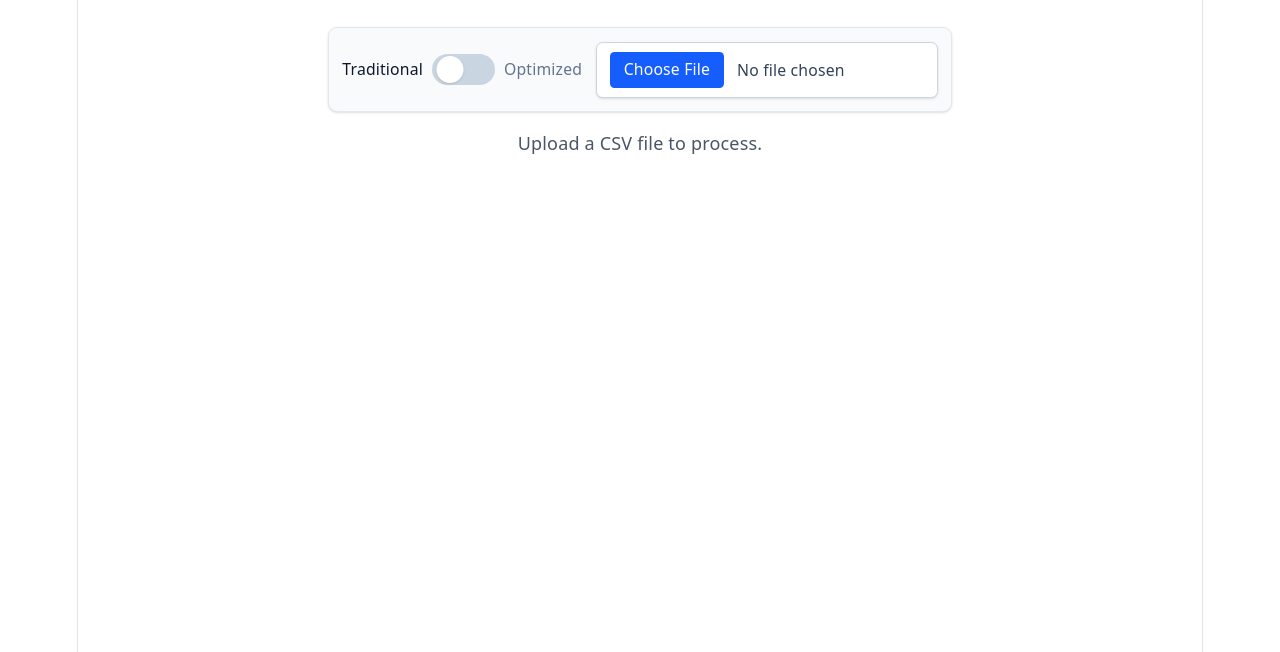
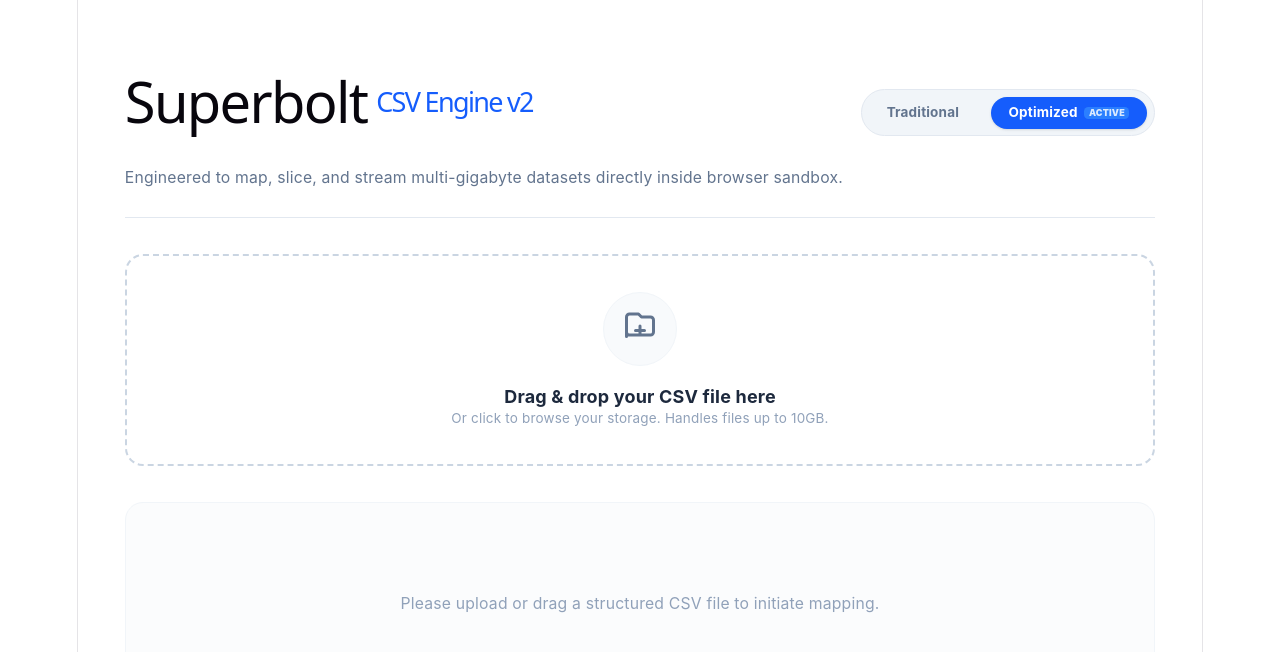
Before and after one commit to RJayanth/csv-parser, a React (Vite) app: page / in a window 1280 px wide. Shown: the top 652 px of the page. Built offline with nearby package versions, Linux system fonts and the light colour scheme.

Commit message:
perf: throttle progress reporting and parallelize database writes
- Restricts progress status message dispatches to exact 1% increments to eliminate React render-queue backpressure.
- Converts IndexedDB batch writes to non-blocking background promises, dropping 2GB indexing times to 6.38 seconds.

```diff
--- a/src/components/CustomFileViewer/index.tsx
+++ b/src/components/CustomFileViewer/index.tsx
@@ -10,12 +10,13 @@ import {
 import ParseWorker from '../../parser.worker.js?worker';
 import VirtualList from '../../commons/VirtualList';
 
+
 type Mode = 'traditional' | 'optimized';
 type ParsedRow = string[];
 
 type WorkerMessageData =
   | { type: 'STATUS'; message: string }
-  | { type: 'PROGRESS'; totalSoFar: number }
+  | { type: 'PROGRESS'; totalSoFar: number; message?: string }
   | { type: 'DONE'; totalRows: number }
   | { type: 'ERROR'; error: string };
 
@@ -24,14 +25,19 @@ const MAX_CACHED_ROWS = 250;
 export default function CustomFileViewer() {
   const [rowCount, setRowCount] = useState(0);
   const [status, setStatus] = useState('');
-  const [mode, setMode] = useState<Mode>('traditional');
+  const [progressPercent, setProgressPercent] = useState<number | null>(null);
+  const [mode, setMode] = useState<Mode>('optimized');
+  const [fileDetails, setFileDetails] = useState<{ name: string; size: string } | null>(null);
+  const [parseDuration, setParseDuration] = useState<string | null>(null);
   const [, setCacheVersion] = useState(0);
+
   const startTimeRef = useRef<number | null>(null);
-
   const workerRef = useRef<Worker | null>(null);
   const rowCacheRef = useRef<Record<number, ParsedRow>>({});
   const dbRef = useRef<IDBDatabase | null>(null);
   const fileRef = useRef<File | null>(null);
+  const dragOverRef = useRef<boolean>(false);
+  const [isDragOver, setIsDragOver] = useState(false);
 
   useEffect(() => {
     return () => {
@@ -43,6 +49,9 @@ export default function CustomFileViewer() {
   const resetState = () => {
     setRowCount(0);
     setStatus('');
+    setProgressPercent(null);
+    setParseDuration(null);
+    setFileDetails(null);
     setCacheVersion(0);
     rowCacheRef.current = {};
     workerRef.current?.terminate();
@@ -95,7 +104,6 @@ export default function CustomFileViewer() {
 
     request.onsuccess = async () => {
       const blockMeta = request.result;
-
       if (!blockMeta) return;
 
       const decoder = new TextDecoder('utf-8');
@@ -125,16 +133,12 @@ export default function CustomFileViewer() {
         const mergedCache = { ...rowCacheRef.current, ...nextRows };
         const trimmedCache: Record<number, ParsedRow> = {};
 
-        // ── SPATIAL CACHE EVICTION ──────────────────────────────────────────
-        // Instead of sorting, we keep only the rows close to our active view.
-        // This keeps scrolling up/down completely smooth without dumping viewport rows.
         Object.entries(mergedCache).forEach(([idxStr, row]) => {
           const idx = Number(idxStr);
           if (idx >= safeStart - 200 && idx <= safeEnd + 200) {
             trimmedCache[idx] = row;
           }
         });
-        // ────────────────────────────────────────────────────────────────────
 
         rowCacheRef.current = trimmedCache;
         setCacheVersion((current) => current + 1);
@@ -160,38 +164,42 @@ export default function CustomFileViewer() {
     }
 
     if (!cacheMissing) return;
-
     await fetchRowsForRange(startIndex, endIndex);
   };
 
-  const handleFileUpload = (event: ChangeEvent<HTMLInputElement>) => {
-    const file = event.target.files?.[0];
-    if (!file) return;
+  const processSelectedFile = (file: File) => {
+    fileRef.current = file;
+    const sizeInMb = file.size / (1024 * 1024);
 
-    fileRef.current = file;
-    setStatus('Processing...');
+    setFileDetails({
+      name: file.name,
+      size: sizeInMb > 1024 ? `${(sizeInMb / 1024).toFixed(2)} GB` : `${sizeInMb.toFixed(2)} MB`
+    });
+
+    setStatus('Reading file schema...');
     setRowCount(0);
     setCacheVersion(0);
     rowCacheRef.current = {};
 
     if (mode === 'traditional') {
-      const sizeInMb = file.size / (1024 * 1024);
-
       if (sizeInMb > 50) {
         setStatus(
-          `Traditional mode may struggle with ${file.name} (${sizeInMb.toFixed(1)} MB). Switch to Optimized mode.`,
+          `Traditional mode struggles with files over 50MB. Please switch to Optimized mode.`
         );
         return;
       }
 
       const reader = new FileReader();
+      const start = performance.now();
       reader.onload = (e) => {
         const text = e.target?.result;
         if (typeof text !== 'string') return;
 
         const rows = text.split('\n').map((line) => line.split(','));
+        const end = performance.now();
+        setParseDuration(((end - start) / 1000).toFixed(2));
         setRowCount(rows.length);
-        setStatus(`Finished! Total rows: ${rows.length}`);
+        setStatus('Ready');
       };
       reader.readAsText(file);
       return;
@@ -209,25 +217,53 @@ export default function CustomFileViewer() {
         setStatus(event.data.message);
       } else if (type === 'PROGRESS') {
         setRowCount(event.data.totalSoFar);
-        setStatus(
-          (event.data as any).message ||
-            `Loading... Parsed ${event.data.totalSoFar} rows`,
-        );
+
+        // Extract progress percentage from message string (e.g., "Mapping blocks... 25.1%")
+        const msg = event.data.message || '';
+        const match = msg.match(/(\d+\.?\d*)%/);
+        if (match) {
+          setProgressPercent(parseFloat(match[1]));
+        }
+        setStatus(msg || `Parsed ${event.data.totalSoFar.toLocaleString()} rows`);
       } else if (type === 'DONE') {
         const end = performance.now();
         const duration = ((end - start) / 1000).toFixed(2);
+        setParseDuration(duration);
         setRowCount(event.data.totalRows);
-        setStatus(
-          `Finished! Total rows: ${event.data.totalRows.toLocaleString()} in ${duration}s`,
-        );
+        setProgressPercent(100);
+        setStatus('Ready');
 
         void fetchRowsForRange(0, 15);
       } else if (type === 'ERROR') {
         setStatus(`Error: ${event.data.error}`);
+        setProgressPercent(null);
       }
     };
 
     workerRef.current.postMessage({ file });
+  };
+
+  const handleFileUpload = (event: ChangeEvent<HTMLInputElement>) => {
+    const file = event.target.files?.[0];
+    if (file) processSelectedFile(file);
+  };
+
+  const handleDragOver = (e: React.DragEvent) => {
+    e.preventDefault();
+    setIsDragOver(true);
+  };
+
+  const handleDragLeave = () => {
+    setIsDragOver(false);
+  };
+
+  const handleDrop = (e: React.DragEvent) => {
+    e.preventDefault();
+    setIsDragOver(false);
+    const file = e.dataTransfer.files?.[0];
+    if (file && file.name.endsWith('.csv')) {
+      processSelectedFile(file);
+    }
   };
 
   const Row = ({ index, style }: { index: number; style: CSSProperties }) => {
@@ -236,97 +272,172 @@ export default function CustomFileViewer() {
     return (
       <div
         style={style}
-        className="flex items-center border-b border-slate-200 bg-white px-4 text-sm text-slate-700 font-mono whitespace-nowrap overflow-hidden"
+        className={`flex items-center border-b border-slate-100 px-6 text-sm font-mono transition-colors hover:bg-slate-50/80 ${
+          index % 2 === 0 ? 'bg-white' : 'bg-slate-50/30'
+        }`}
       >
-        <span className="text-slate-400 mr-4 w-16 select-none">
+        <div className="mr-6 w-16 select-none font-sans text-xs font-semibold text-slate-400">
           {(index + 1).toLocaleString()}
-        </span>
-        {row ? (
-          row.join(' | ')
-        ) : (
-          <span className="text-slate-300">Loading...</span>
-        )}
-      </div>
-    );
-  };
-
-  const LoadDefaultMessage = () => {
-    if (status === '') {
-      return <p className="text-gray-600">Upload a CSV file to process.</p>;
-    }
-    return null;
-  };
-
-  const OptimizedList = () => {
-    if (status === '' || rowCount === 0) return null;
-
-    return (
-      <div className="overflow-hidden rounded border border-gray-300">
-        <VirtualList
-          height={500}
-          itemCount={rowCount}
-          itemSize={40}
-          overscanCount={10}
-          onItemsRendered={({ visibleStartIndex, visibleStopIndex }) => {
-            void loadVisibleRows(visibleStartIndex, visibleStopIndex);
-          }}
-        >
-          {Row}
-        </VirtualList>
+        </div>
+        <div className="flex-1 truncate text-slate-700 whitespace-nowrap">
+          {row ? (
+            row.map((cell, cellIdx) => (
+              <span key={cellIdx} className="inline-block mr-4 last:mr-0">
+                <span className="bg-slate-100 text-slate-600 rounded px-1.5 py-0.5 mr-1 select-none text-[10px] uppercase font-sans font-bold">
+                  Col {cellIdx + 1}
+                </span>
+                <span className="text-slate-800">{cell || <span className="text-slate-300">null</span>}</span>
+              </span>
+            ))
+          ) : (
+            <span className="text-slate-300 italic animate-pulse">Loading block content...</span>
+          )}
+        </div>
       </div>
     );
   };
 
   return (
-    <div className="mx-auto max-w-4xl p-6">
-      <div className="mb-4 flex flex-wrap items-center justify-between gap-3 rounded-lg border border-slate-200 bg-slate-50 p-3 shadow-sm">
-        <div className="flex items-center gap-2">
-          <span
-            className={`text-sm font-medium ${mode === 'traditional' ? 'text-slate-900' : 'text-slate-500'}`}
+    <div className="mx-auto max-w-5xl p-8 text-slate-800 font-sans">
+      {/* ── HEADER ── */}
+      <div className="mb-8 flex flex-col md:flex-row md:items-center justify-between gap-4 border-b border-slate-200 pb-6">
+        <div>
+          <h1 className="text-3xl font-black tracking-tight text-slate-900 flex items-center gap-2">
+            Superbolt <span className="text-blue-600 text-2xl font-light">CSV Engine v2</span>
+          </h1>
+          <p className="text-sm text-slate-500 mt-1">
+            Engineered to map, slice, and stream multi-gigabyte datasets directly inside browser sandbox.
+          </p>
+        </div>
+
+        {/* Mode Toggle Swtich */}
+        <div className="flex items-center gap-3 bg-slate-100 p-1.5 rounded-full border border-slate-200 self-start md:self-auto">
+          <button
+            onClick={() => { if (mode !== 'traditional') handleModeChange(); }}
+            className={`px-4 py-1.5 text-xs font-bold rounded-full transition-all ${
+              mode === 'traditional'
+                ? 'bg-white text-slate-950 shadow-sm'
+                : 'text-slate-500 hover:text-slate-950'
+            }`}
           >
             Traditional
-          </span>
-
+          </button>
           <button
-            type="button"
-            role="switch"
-            aria-checked={mode === 'optimized'}
-            onClick={handleModeChange}
-            className={`relative inline-flex h-7 w-14 items-center rounded-full transition-colors duration-200 focus:outline-none focus:ring-2 focus:ring-blue-500 focus:ring-offset-2 ${
-              mode === 'optimized' ? 'bg-blue-600' : 'bg-slate-300'
+            onClick={() => { if (mode !== 'optimized') handleModeChange(); }}
+            className={`px-4 py-1.5 text-xs font-bold rounded-full transition-all flex items-center gap-1.5 ${
+              mode === 'optimized'
+                ? 'bg-blue-600 text-white shadow-sm'
+                : 'text-slate-500 hover:text-slate-950'
             }`}
           >
-            <span
-              className={`inline-block h-6 w-6 transform rounded-full bg-white shadow transition-transform duration-200 ${
-                mode === 'optimized' ? 'translate-x-7' : 'translate-x-1'
-              }`}
-            />
+            Optimized
+            <span className="bg-blue-500 text-[9px] text-blue-100 px-1 py-0.2 rounded font-black">ACTIVE</span>
           </button>
+        </div>
+      </div>
 
-          <span
-            className={`text-sm font-medium ${mode === 'optimized' ? 'text-slate-900' : 'text-slate-500'}`}
-          >
-            Optimized
-          </span>
-        </div>
-
+      {/* ── DRAG & DROP ZONE ── */}
+      <div
+        onDragOver={handleDragOver}
+        onDragLeave={handleDragLeave}
+        onDrop={handleDrop}
+        className={`group relative mb-8 flex flex-col items-center justify-center rounded-2xl border-2 border-dashed p-8 text-center transition-all cursor-pointer ${
+          isDragOver
+            ? 'border-blue-500 bg-blue-50/50 scale-[0.99]'
+            : 'border-slate-300 hover:border-slate-400 bg-white hover:bg-slate-50/30'
+        }`}
+      >
         <input
+          id="csv-file-picker"
           type="file"
           accept=".csv"
           onChange={handleFileUpload}
-          className="block rounded-md border border-slate-300 bg-white px-3 py-2 text-sm text-slate-700 shadow-sm file:mr-3 file:rounded file:border-0 file:bg-blue-600 file:px-3 file:py-1.5 file:text-sm file:font-medium file:text-white hover:file:bg-blue-700"
+          className="absolute inset-0 opacity-0 cursor-pointer"
         />
+        <div className="mb-4 rounded-full bg-slate-50 p-4 border border-slate-100 group-hover:scale-105 transition-transform">
+          <svg className="h-8 w-8 text-slate-500" fill="none" viewBox="0 0 24 24" stroke="currentColor">
+            <path strokeLinecap="round" strokeLinejoin="round" strokeWidth={2} d="M9 13h6m-3-3v6m-9 1V4a2 2 0 012-2h6l2 2h6a2 2 0 012 2v8a2 2 0 01-2 2H5a2 2 0 01-2-2z" />
+          </svg>
+        </div>
+        <h3 className="text-md font-bold text-slate-800">
+          {fileDetails ? fileDetails.name : 'Drag & drop your CSV file here'}
+        </h3>
+        <p className="text-xs text-slate-400 mt-1">
+          {fileDetails ? `Detected: ${fileDetails.size}` : 'Or click to browse your storage. Handles files up to 10GB.'}
+        </p>
       </div>
 
-      <LoadDefaultMessage />
-      {/* {mode === 'optimized' ? <OptimizedList /> : null} */}
-      {mode === 'optimized' && status !== '' && rowCount > 0 ? (
-        <div className="overflow-hidden rounded border border-gray-300">
+      {/* ── METRICS DASHBOARD ── */}
+      {fileDetails && (
+        <div className="mb-8 grid grid-cols-2 md:grid-cols-4 gap-4">
+          <div className="bg-white border border-slate-200 p-4 rounded-xl shadow-sm">
+            <span className="text-[10px] font-bold text-slate-400 uppercase tracking-wider block">Indexed Rows</span>
+            <span className="text-xl font-black text-slate-900 mt-1 block">
+              {rowCount > 0 ? rowCount.toLocaleString() : '---'}
+            </span>
+          </div>
+
+          <div className="bg-white border border-slate-200 p-4 rounded-xl shadow-sm">
+            <span className="text-[10px] font-bold text-slate-400 uppercase tracking-wider block">Physical File Size</span>
+            <span className="text-xl font-black text-slate-900 mt-1 block">
+              {fileDetails.size}
+            </span>
+          </div>
+
+          <div className="bg-white border border-slate-200 p-4 rounded-xl shadow-sm">
+            <span className="text-[10px] font-bold text-slate-400 uppercase tracking-wider block">Processing Time</span>
+            <span className="text-xl font-black text-blue-600 mt-1 block">
+              {parseDuration ? `${parseDuration}s` : 'Counting...'}
+            </span>
+          </div>
+
+          <div className="bg-white border border-slate-200 p-4 rounded-xl shadow-sm">
+            <span className="text-[10px] font-bold text-slate-400 uppercase tracking-wider block">Engine Status</span>
+            <span className="text-xs font-bold mt-1.5 flex items-center gap-1.5 text-slate-600 block">
+              <span className={`h-2.5 w-2.5 rounded-full ${status === 'Ready' ? 'bg-emerald-500 animate-pulse' : 'bg-amber-400 animate-spin'}`} />
+              {status}
+            </span>
+          </div>
+        </div>
+      )}
+
+      {/* ── PROGRESS BAR ── */}
+      {progressPercent !== null && progressPercent < 100 && (
+        <div className="mb-8 bg-slate-100 p-4 rounded-xl border border-slate-200">
+          <div className="flex justify-between items-center mb-2">
+            <span className="text-xs font-bold text-slate-600 uppercase tracking-wider">Mapping Blocks Schema</span>
+            <span className="text-xs font-black text-blue-600">{progressPercent}%</span>
+          </div>
+          <div className="w-full bg-slate-200 rounded-full h-2 overflow-hidden">
+            <div
+              className="bg-blue-600 h-2 rounded-full transition-all duration-150 ease-out"
+              style={{ width: `${progressPercent}%` }}
+            />
+          </div>
+        </div>
+      )}
+
+      {/* ── EMPTY DEFAULT VIEW ── */}
+      {!fileDetails && (
+        <div className="text-center py-20 bg-slate-50/50 rounded-2xl border border-slate-100">
+          <p className="text-slate-400 text-sm">Please upload or drag a structured CSV file to initiate mapping.</p>
+        </div>
+      )}
+
+      {/* ── HIGH PERFORMANCE DATA GRID ── */}
+      {mode === 'optimized' && fileDetails && rowCount > 0 ? (
+        <div className="bg-white rounded-2xl border border-slate-200 overflow-hidden shadow-sm">
+          {/* Grid Header Panel */}
+          <div className="bg-slate-50 border-b border-slate-200 px-6 py-3 flex justify-between items-center text-xs font-bold text-slate-500 uppercase tracking-wider">
+            <span>Dynamic Column Schema Mapper</span>
+            <span className="text-blue-600 bg-blue-50 px-2 py-0.5 rounded font-black normal-case">Sliding Window: 500px Viewport</span>
+          </div>
+
           <VirtualList
             height={500}
             itemCount={rowCount}
             itemSize={40}
-            overscanCount={10}
+            overscanCount={12}
             onItemsRendered={({ visibleStartIndex, visibleStopIndex }) => {
               void loadVisibleRows(visibleStartIndex, visibleStopIndex);
             }}
@@ -335,7 +446,6 @@ export default function CustomFileViewer() {
           </VirtualList>
         </div>
       ) : null}
-      <p className="mt-4 font-semibold text-gray-600">{status}</p>
     </div>
   );
 }
```
Also changed, not shown: src/parser.worker.js (+22 -8 lines).
